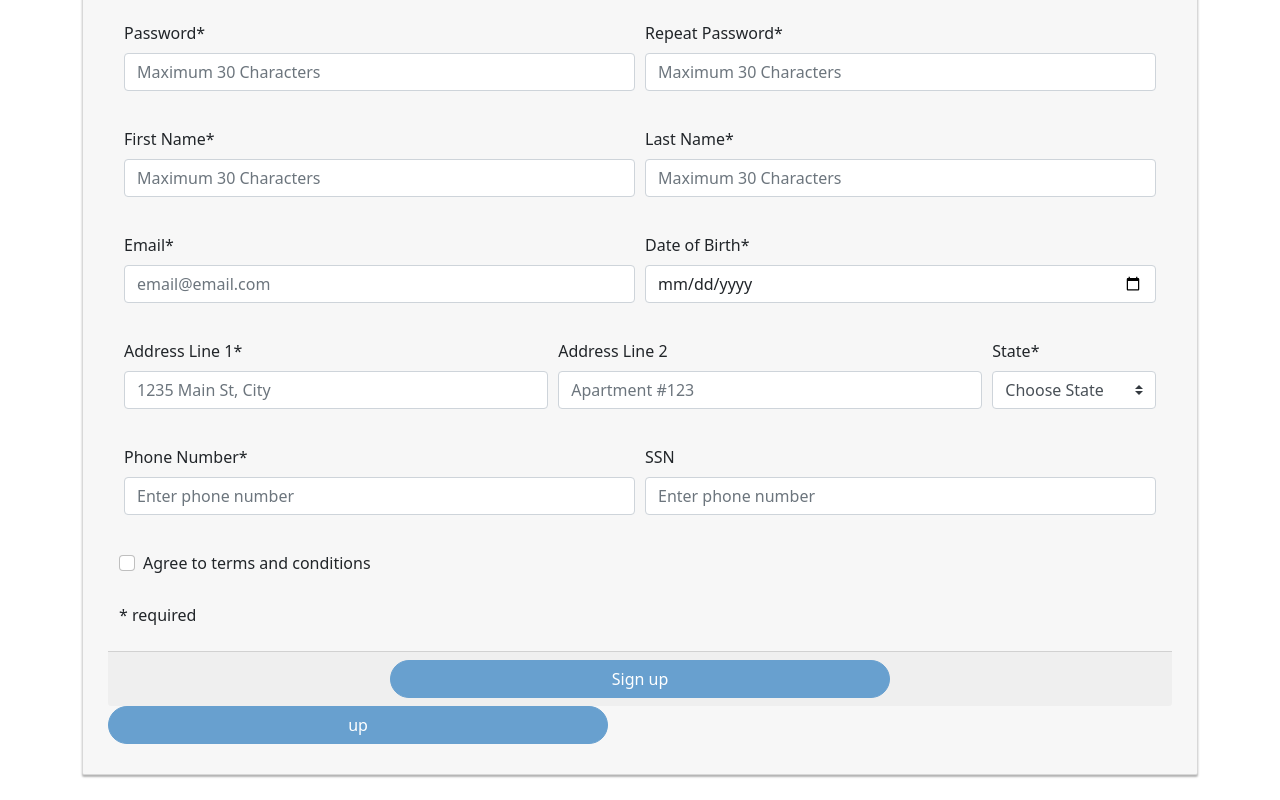
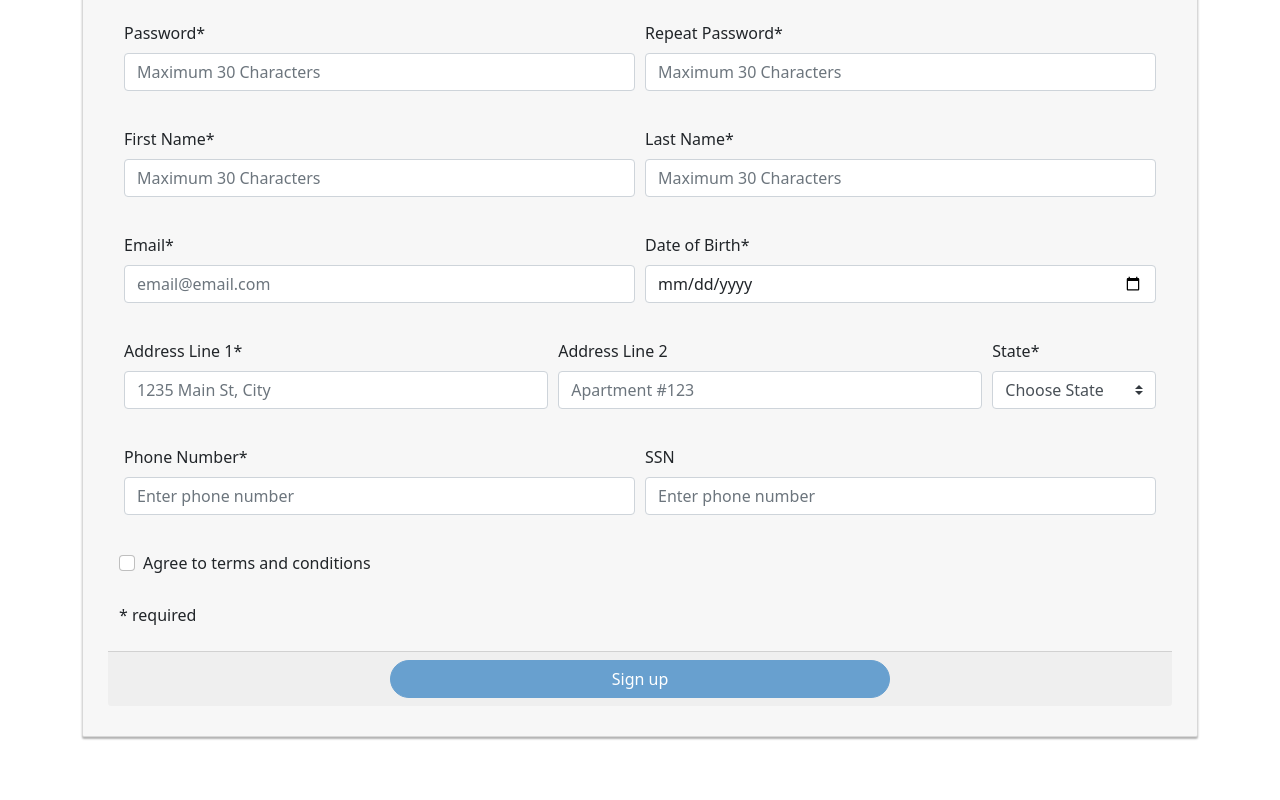
Before and after one commit to mknguyen1202/StarsRus, a React (Create React App) app in the folder starsrus-frontend/: page /register in a window 1280 px wide. Shown: the part 311-1111 px from the top of the page. After the commit the page ends 1073 px from the top, so only its background shows below. Built offline with nearby package versions, Linux system fonts and the light colour scheme.

Commit message:
change text input to password input

```diff
--- a/starsrus-frontend/src/components/register.component.js
+++ b/starsrus-frontend/src/components/register.component.js
@@ -323,7 +323,7 @@ class Register extends Component {
                 <Form.Group as={Col} controlId="formGridUsername">
                   <Form.Label>Password*</Form.Label>
                   <Form.Control
-                    type="text"
+                    type="password"
                     name="password"
                     value={this.state.password}
                     onChange={this.handleChange}
@@ -339,7 +339,7 @@ class Register extends Component {
                 <Form.Group as={Col} controlId="formGridUsername">
                   <Form.Label>Repeat Password*</Form.Label>
                   <Form.Control
-                    type="text"
+                    type="password"
                     name="repeatpassword"
                     value={this.state.repeatpassword}
                     onChange={this.handleChange}
@@ -568,9 +568,7 @@ class Register extends Component {
 
             </Card.Footer>
           </Form>
-          <Button variant="rounded-corner" onClick={this.handleShow} >
-                 up
-                    </Button>
+
 
 
         </Card>
```
